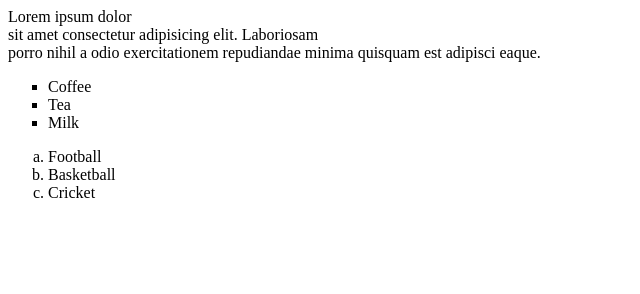
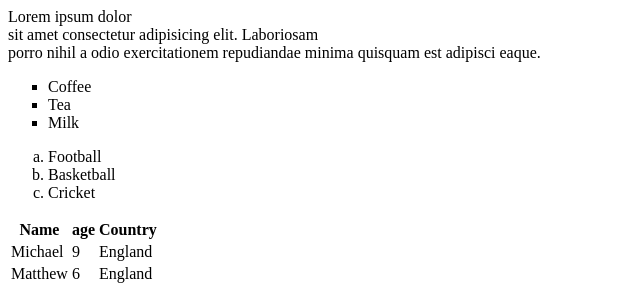
Before and after one commit to adetolaadesanya15/My-class-practise-1, a website: page index.html in a window 1280 px wide. Shown: the part 509-803 px from the top of the page, without its empty margins (0-640 px from the left). Drawn offline with Linux system fonts and the light colour scheme.

Commit message:
Update index.html

```diff
--- a/index.html
+++ b/index.html
@@ -37,5 +37,24 @@
       <li>Basketball</li>
       <li>Cricket</li>
     </ol>
+
+    <table>
+      <tr>
+        <th>Name</td>
+        <th>age</td>
+        <th>Country</td>
+      </tr>
+      <tr>
+        <td>Michael</th>
+        <td>9</td>
+        <td>England</td>
+      </tr>
+
+      <tr>
+        <td>Matthew</th>
+        <td>6</td>
+        <td>England</td>
+      </tr>
+    </table>
   </body>
 </html>
```
